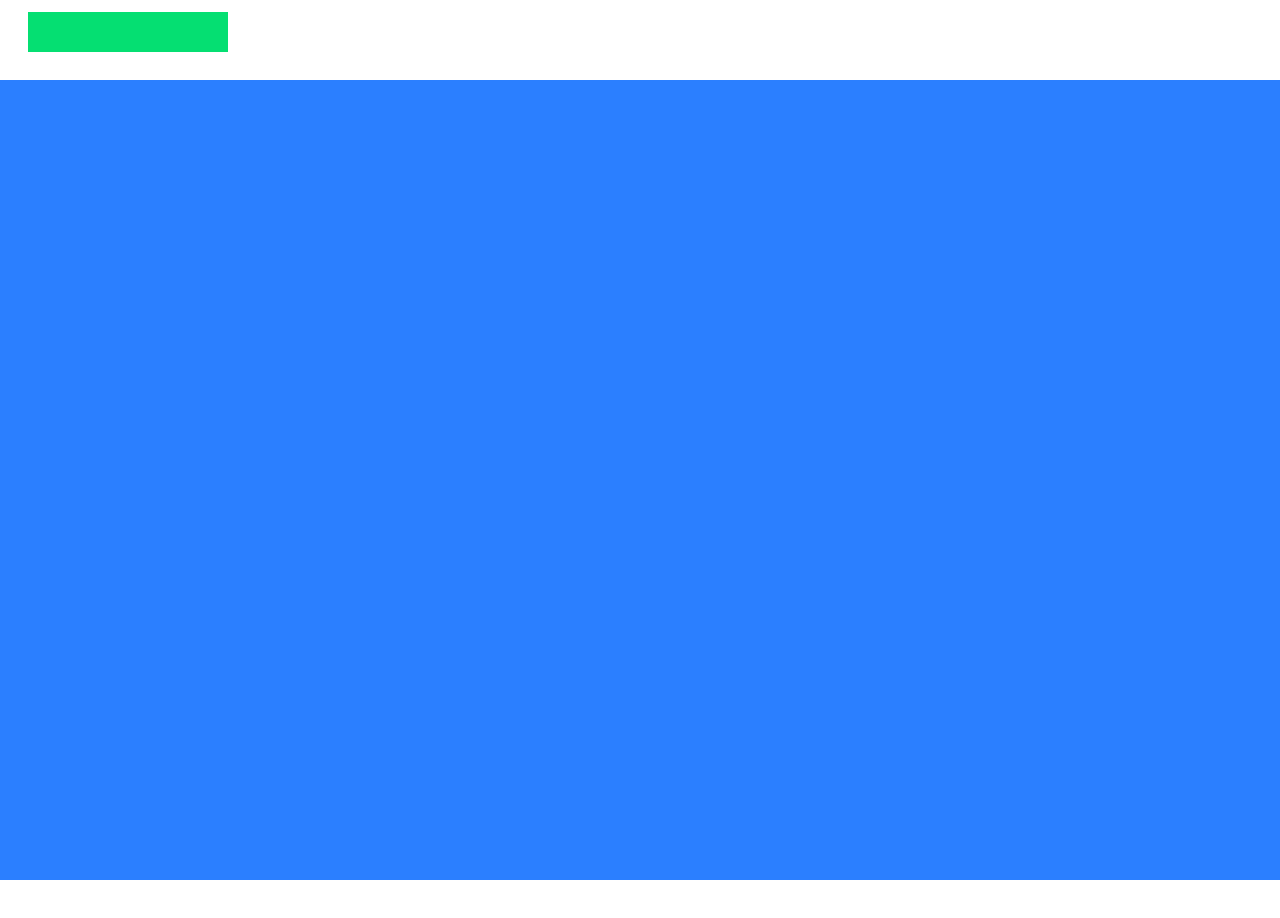
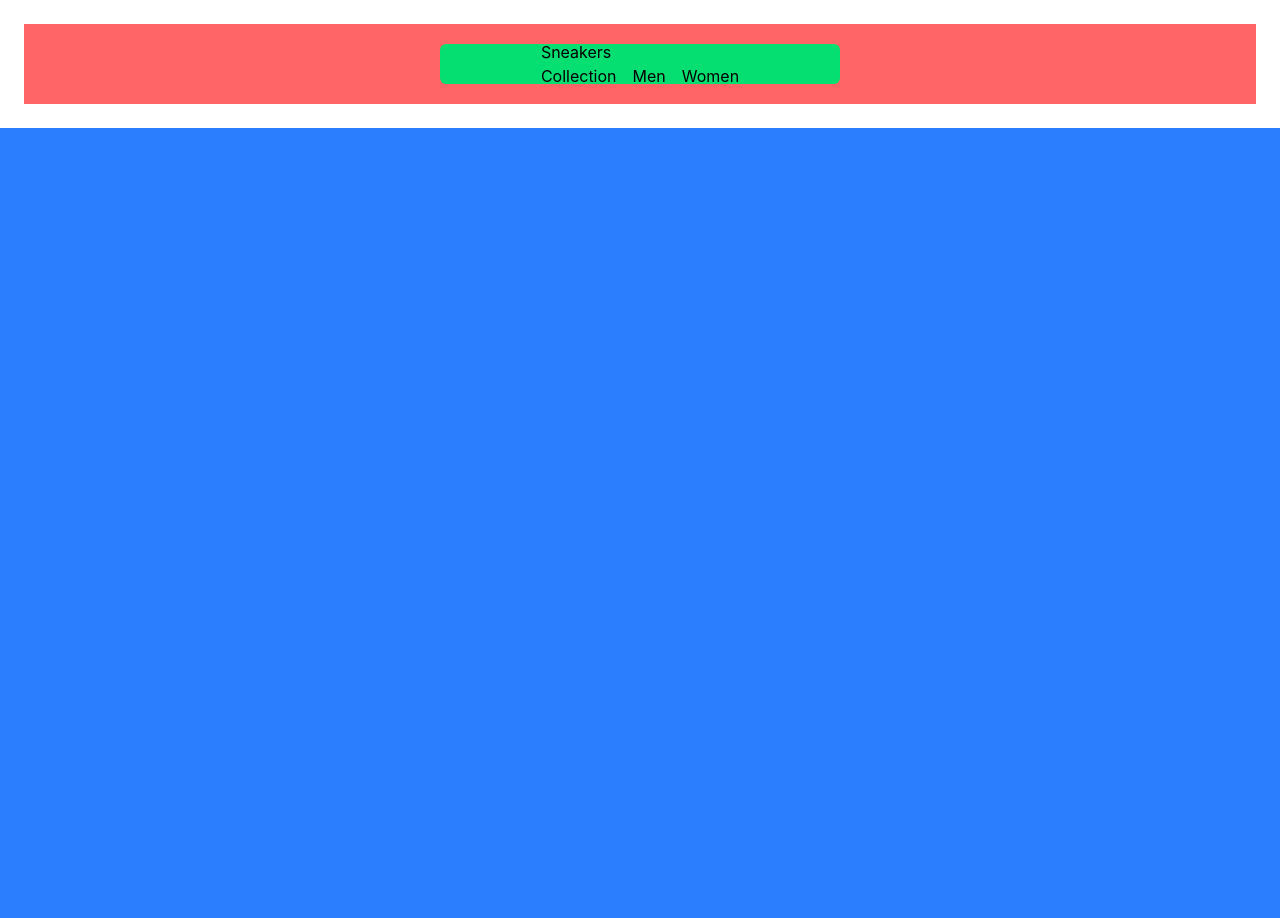
Before and after one commit to Developerfiyin/e-commerce-website-for-shoe, a React (Vite) app: page / in a window 1280 px wide. Shown: the top 918 px of the page. Before the commit the page ends 880 px from the top, so only its background shows below. Built offline with nearby package versions, Linux system fonts and the light colour scheme.

Commit message:
update navbar.jsx

```diff
--- a/src/Componenets/Home.jsx
+++ b/src/Componenets/Home.jsx
@@ -3,7 +3,7 @@ import { Navbar } from './Navbar'
 
 const Home = () => {
   return (
-    <div>
+    <div className=' w-70% m-4 p-2 '>
 
         <Navbar/>
     </div>
--- a/src/Componenets/Navbar.jsx
+++ b/src/Componenets/Navbar.jsx
@@ -1,13 +1,22 @@
-import React from 'react'
+import React from "react";
 
 export const Navbar = () => {
   return (
-    <div className=' mx-4 p-3 h-20 '>
-        <div className=' flex item-center justify-center  bg-green-400 w-50 h-10 '>
+    <div className="p-2 h-20 w-full bg-red-400 flex items-center justify-center ">
+      <div className=" flexss item-center justify-center w-100 border-none border-2 border-b-gray-400 outline-none  bg-green-400 w-50 h-10 justify-between items-center flex p-2 rounded-md ">
+        <div>
+          <h4> Sneakers</h4>
 
+          <div className="flex gap-4 ">
+            {" "}
+            <a href=""> Collection</a>
+            <a href="">Men</a>
+            <a href="">Women</a>
+          </div>
         </div>
 
-
+        <div></div>
+      </div>
     </div>
-  )
-}
+  );
+};
```
